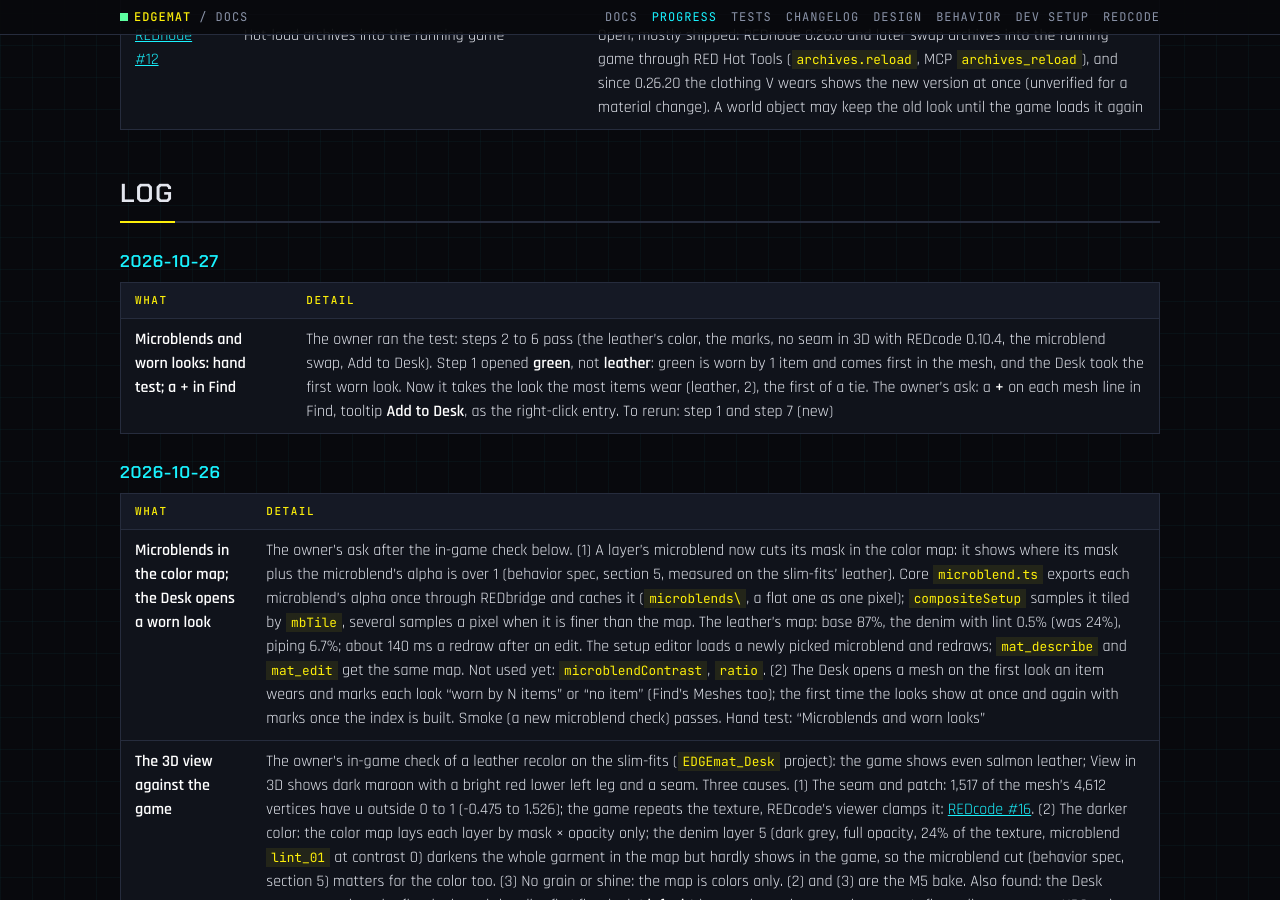
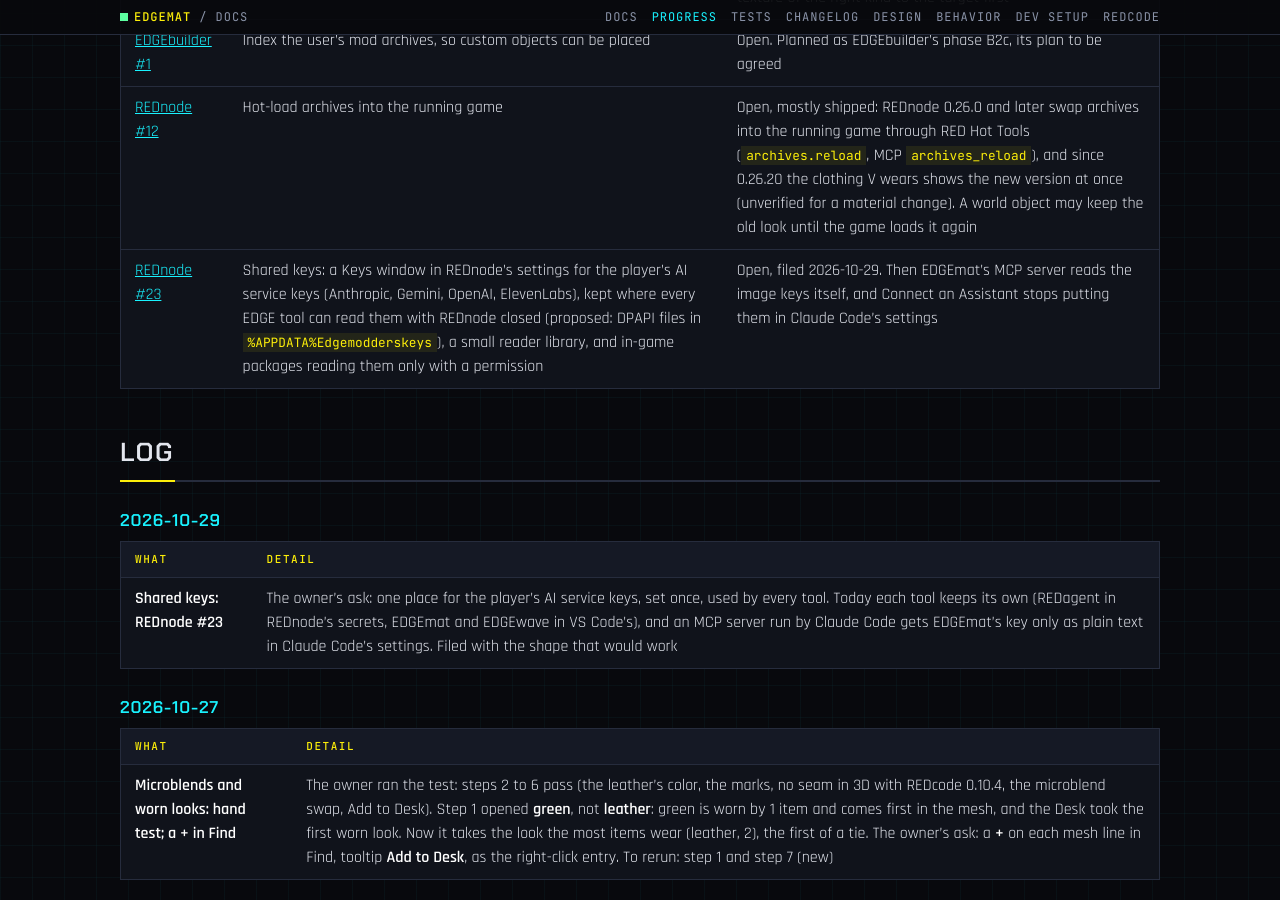
Before and after one commit to Edgemodders/EDGEmat, a Jekyll site: the page built from docs/progress.md, in a window 1280 px wide and 900 px high, scrolled down 2579 px. Built offline with Jekyll 4.4.1, drawn with Linux system fonts in a browser that asks for light colours; our own code applies the rules of GitHub Pages for plain Markdown files; some of the changed text lies outside the part shown.

Commit message:
Progress: REDnode #23, shared keys
Co-Authored-By: Claude Opus 5.5 <noreply@anthropic.com>

```diff
--- a/docs/progress.md
+++ b/docs/progress.md
@@ -2,7 +2,7 @@
 
 What has been done on EDGEmat, what was decided and why, and what is open. Newest first within each section. Read this to catch up without asking. The [design](design.html) and the [behavior spec](design/behavior.html) hold the full detail.
 
-Last updated 2026-10-27.
+Last updated 2026-10-29.
 
 ## At a glance
 
@@ -40,8 +40,15 @@ Last updated 2026-10-27.
 | [REDbridge #8](https://github.com/Edgemodders/REDbridge/issues/8) | `project.import` takes a texture setup (color, normal, grayscale) for a new `.xbm` | **Built** on REDbridge's main, closed 2026-10-23; not in a release yet (0.10.0 is the latest). Not blocking: EDGEmat copies a game texture of the right kind to the target first |
 | [EDGEbuilder #1](https://github.com/Edgemodders/EDGEbuilder/issues/1) | Index the user's mod archives, so custom objects can be placed | Open. Planned as EDGEbuilder's phase B2c, its plan to be agreed |
 | [REDnode #12](https://github.com/Edgemodders/REDnode/issues/12) | Hot-load archives into the running game | Open, mostly shipped: REDnode 0.26.0 and later swap archives into the running game through RED Hot Tools (`archives.reload`, MCP `archives_reload`), and since 0.26.20 the clothing V wears shows the new version at once (unverified for a material change). A world object may keep the old look until the game loads it again |
+| [REDnode #23](https://github.com/Edgemodders/REDnode/issues/23) | Shared keys: a Keys window in REDnode's settings for the player's AI service keys (Anthropic, Gemini, OpenAI, ElevenLabs), kept where every EDGE tool can read them with REDnode closed (proposed: DPAPI files in `%APPDATA%Edgemodderskeys`), a small reader library, and in-game packages reading them only with a permission | Open, filed 2026-10-29. Then EDGEmat's MCP server reads the image keys itself, and Connect an Assistant stops putting them in Claude Code's settings |
 
 ## Log
+
+### 2026-10-29
+
+| What | Detail |
+|---|---|
+| **Shared keys: REDnode #23** | The owner's ask: one place for the player's AI service keys, set once, used by every tool. Today each tool keeps its own (REDagent in REDnode's secrets, EDGEmat and EDGEwave in VS Code's), and an MCP server run by Claude Code gets EDGEmat's key only as plain text in Claude Code's settings. Filed with the shape that would work |
 
 ### 2026-10-27
 
```
